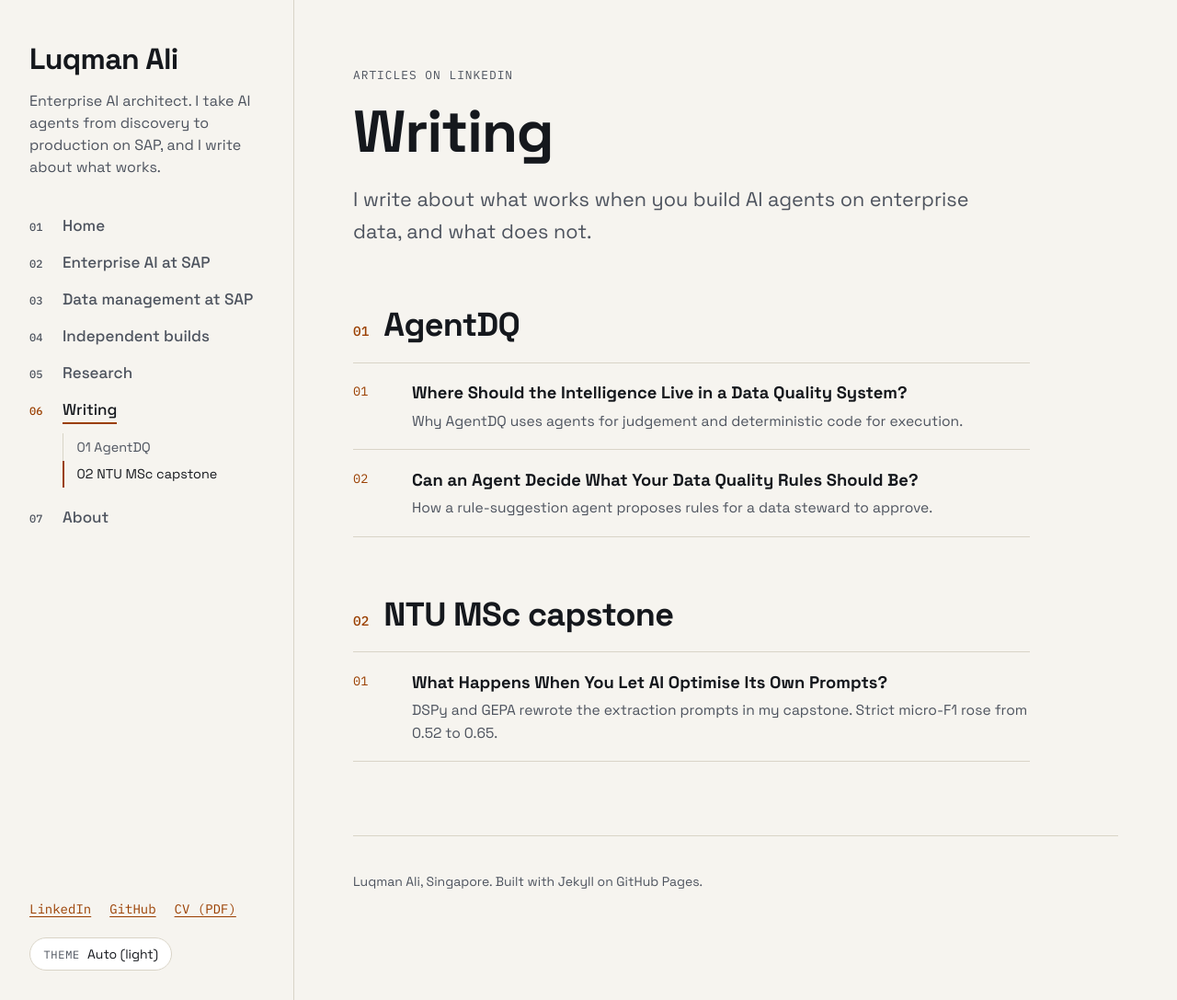
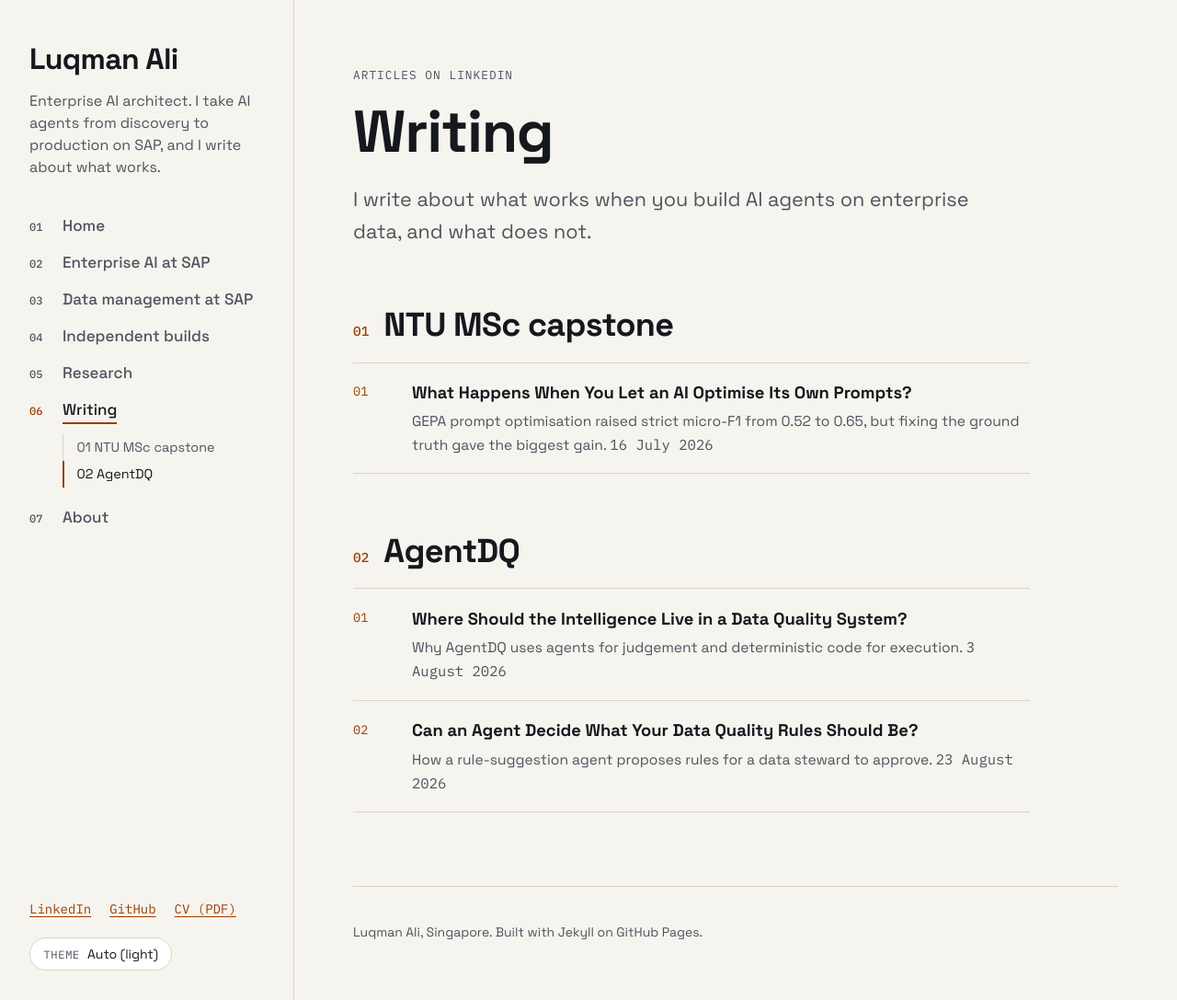
Before and after one commit to Lookieman/lookieman.github.io, a Jekyll site: the page built from writing.md, in a window 1280 px wide and 1087 px high. Shown: the whole window at 92% size. Built offline with Jekyll 4.4.1, drawn with Linux system fonts in a browser that asks for light colours.

Commit message:
Use LinkedIn publication dates for article order; add Article 3 draft
- Replace the order field with publication dates and show them.
- Capstone article first (16 July 2026), then AgentDQ Articles 1 and 2.
- Correct the capstone summary: GEPA did the rewriting, and the ground
  truth fix gave the biggest gain.
- Add AgentDQ Article 3 as a hidden draft entry (url: TODO).

Co-Authored-By: Claude Opus 5.5 <noreply@anthropic.com>
Claude-Session: https://claude.ai/code/session_01RmmXsQiHepxegGgv4cx9C1

```diff
--- a/_data/articles.yml
+++ b/_data/articles.yml
@@ -1,22 +1,29 @@
 # Only entries with a url that starts with http are shown on the site.
-# order: publication sequence across all articles (1 = first published).
-#   The Writing page lists each series in this order; Home shows the highest first.
+# date: publication date on LinkedIn (YYYY-MM-DD). It sets the order:
+#   the Writing page lists each series oldest first; Home shows the newest first.
 # project: slug of a case study page. That page links to the article.
+- series: NTU MSc capstone
+  date: 2026-07-16
+  title: "What Happens When You Let an AI Optimise Its Own Prompts?"
+  summary: "GEPA prompt optimisation raised strict micro-F1 from 0.52 to 0.65, but fixing the ground truth gave the biggest gain."
+  url: "https://www.linkedin.com/pulse/what-happens-when-you-let-ai-optimise-its-own-prompts-luqman-ali-smyge/"
+  project: pathogen-extraction-sfa
 - series: AgentDQ
-  order: 1
+  date: 2026-08-03
   title: "Where Should the Intelligence Live in a Data Quality System?"
   summary: "Why AgentDQ uses agents for judgement and deterministic code for execution."
   url: "https://www.linkedin.com/pulse/where-should-intelligence-live-data-quality-system-luqman-ali-x3rhe/"
   project: agentdq
 - series: AgentDQ
-  order: 2
+  date: 2026-08-23
   title: "Can an Agent Decide What Your Data Quality Rules Should Be?"
   summary: "How a rule-suggestion agent proposes rules for a data steward to approve."
   url: "https://www.linkedin.com/pulse/can-agent-decide-what-your-data-quality-rules-should-luqman-ali-et8je/"
   project: agentdq
-- series: NTU MSc capstone
-  order: 3
-  title: "What Happens When You Let AI Optimise Its Own Prompts?"
-  summary: "DSPy and GEPA rewrote the extraction prompts in my capstone. Strict micro-F1 rose from 0.52 to 0.65."
-  url: "https://www.linkedin.com/pulse/what-happens-when-you-let-ai-optimise-its-own-prompts-luqman-ali-smyge/"
-  project: pathogen-extraction-sfa
+# Draft. Add the date and the LinkedIn URL when it is published.
+- series: AgentDQ
+  date: TODO
+  title: "How Do You Orchestrate Agents Around a Decision That Can Take Days?"
+  summary: "Why AgentDQ uses two graphs joined by a rules repository, instead of one graph that waits for a person."
+  url: TODO
+  project: agentdq
--- a/_layouts/case-study.html
+++ b/_layouts/case-study.html
@@ -18,13 +18,13 @@ layout: default
   <div class="prose">
     {{ content }}
   </div>
-  {% assign related = site.data.articles | where: "project", page.slug | where_exp: "a", "a.url contains 'http'" | sort: "order" %}
+  {% assign related = site.data.articles | where: "project", page.slug | where_exp: "a", "a.url contains 'http'" | sort: "date" %}
   {% if related.size > 0 %}
   <section class="related-writing" aria-labelledby="related-writing">
     <h2 id="related-writing" class="section-title">Writing on this work</h2>
     <ol class="index-list">
     {% for a in related %}
-      <li><a href="{{ a.url }}"><span class="il-num">{{ forloop.index | prepend: '0' | slice: -2, 2 }}</span><span class="il-title">{{ a.title }}</span><span class="il-text">{{ a.summary }}</span></a></li>
+      <li><a href="{{ a.url }}"><span class="il-num">{{ forloop.index | prepend: '0' | slice: -2, 2 }}</span><span class="il-title">{{ a.title }}</span><span class="il-text">{{ a.summary }} <span class="mono">{{ a.date | date: "%-d %B %Y" }}</span></span></a></li>
     {% endfor %}
     </ol>
   </section>
--- a/writing.md
+++ b/writing.md
@@ -13,9 +13,9 @@ intro: "I write about what works when you build AI agents on enterprise data, an
 {% assign sid = s.name | slugify %}
 {% include section.html id=sid title=s.name %}
 <ol class="index-list">
-{% assign items = s.items | sort: "order" %}
+{% assign items = s.items | sort: "date" %}
 {% for a in items %}
-  <li><a href="{{ a.url }}"><span class="il-num">{{ forloop.index | prepend: '0' | slice: -2, 2 }}</span><span class="il-title">{{ a.title }}</span><span class="il-text">{{ a.summary }}</span></a></li>
+  <li><a href="{{ a.url }}"><span class="il-num">{{ forloop.index | prepend: '0' | slice: -2, 2 }}</span><span class="il-title">{{ a.title }}</span><span class="il-text">{{ a.summary }} <span class="mono">{{ a.date | date: "%-d %B %Y" }}</span></span></a></li>
 {% endfor %}
 </ol>
 {% endfor %}
```
Also changed, not shown: index.md (+1 -1 lines).
